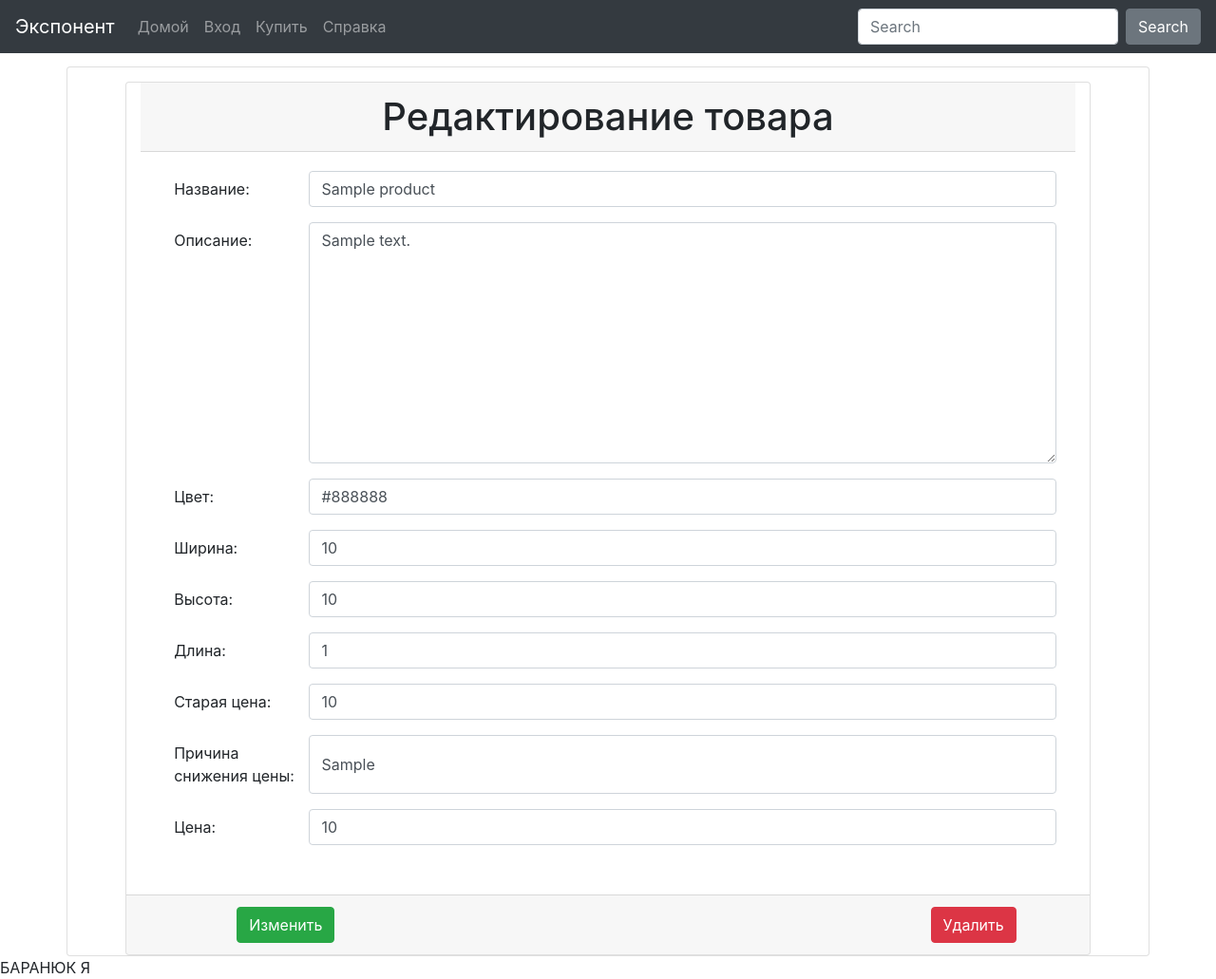
After one commit to AndreyBaranyuk/mp, a Django app: template templates/product/edit_product.html in a window 1280 px wide. The commit adds this page. Shown: the whole page at 95% size. Run offline with Django 3.2, Linux system fonts and the light colour scheme; the template is opened without the code that fills it: most values are stand-ins (such as "Sample title", 1, 10 or a date in 2020); some libraries are stand-ins or nearby versions.

Commit message:
Редактирование и удаление товара

```diff
--- a/marketplace/models.py
+++ b/marketplace/models.py
@@ -31,6 +31,9 @@ class Product(models.Model):
     width = models.IntegerField()
     expose_datetime = models.DateTimeField(auto_now=True)
 
+    def get_absolute_url(self):
+        return "/product/%i" % self.id
+
     def __str__(self):
         return self.name
 
--- a/marketplace/urls.py
+++ b/marketplace/urls.py
@@ -9,5 +9,8 @@ urlpatterns = [
     path('add_product/', views.add_product, name='add_product'),
     path('product_list', views.ProductList.as_view(), name='product_list'),
     path('product_list_sort/', views.product_list_sort, name='product_list_sort'),
-    path('explanation', views.explanation, name='explanation')
+    path('explanation', views.explanation, name='explanation'),
+    url(r'^product/(?P<pk>\d+)/edit', views.edit_product, name='edit_product'),
+    url(r'^product/(?P<pk>\d+)/delete', views.delete_product, name='product_delete'),
+    url(r'^product/(?P<pk>\d+)/', views.ProductD.as_view(), name='product')
 ]
--- a/static/style/style.css
+++ b/static/style/style.css
@@ -7,8 +7,9 @@ h3{
 }
 .container{
     margin-top: 70px;!important;
-    margin-left: 10%;!important;
-    margin-right: 10%;!important;
+}
+.cont{
+    align-content: center;
 }
 .card-header{
     text-align: center;
--- a/templates/base_generic.html
+++ b/templates/base_generic.html
@@ -42,9 +42,14 @@
         </div>
     </nav>
 </header>
+<main>
 <div class = "container card">
     {% block content %}
     {% endblock %}
 </div>
+</main>
 </body>
+<footer>
+     БАРАНЮК Я
+</footer>
 </html>
--- /dev/null
+++ b/templates/product/edit_product.html
@@ -0,0 +1,56 @@
+{% extends "base_generic.html" %}
+{% block content%}
+    <div class = "card d-inline-block product col-sm-11">
+    <form action="{{ product.get_absolute_url }}/edit" method="post" class="form">
+        {% csrf_token %}
+        <h1 class = "card-header">Редактирование товара</h1>
+        <div class = "card-body form-group">
+            <div class="card-group form-group">
+                <p class = "head-list col-form-label col-2">Название: </p>
+                <input name="name" class="form-control col-10" type="text" value="{{ product.name }}">
+            </div>
+            <div class="card-group form-group">
+                <p class = "head-list col-form-label col-2">Описание: </p>
+                <textarea name="description" class="form-control col-10" rows="10">{{ product.description }}</textarea>
+            </div>
+            <div class="card-group form-group">
+                <p class = "head-list col-form-label col-2">Цвет: </p>
+                <input name="color" class="form-control col-10" type="text" value="{{ product.color }}">
+            </div>
+            <div class="card-group form-group">
+                <p class = "head-list col-form-label col-2">Ширина: </p>
+                <input name="width" class="form-control col-10" type="number" value="{{ product.width }}">
+            </div>
+            <div class="card-group form-group">
+                <p class = "head-list col-form-label col-2">Высота: </p>
+                <input name="height" class="form-control col-10" type="number" value="{{ product.height }}">
+            </div>
+            <div class="card-group form-group">
+                <p class = "head-list col-form-label col-2">Длина: </p>
+                <input name="length" class="form-control col-10" type="number" value="{{ product.length }}">
+            </div>
+            <div class="card-group form-group">
+                <p class = "head-list col-form-label col-2">Старая цена: </p>
+                <input name="old_price" class="form-control col-10" type="number" value="{{ product.old_price }}">
+            </div>
+            <div class="card-group form-group">
+                <p class = "head-list col-form-label col-2">Причина снижения цены: </p>
+                <input name="reason_dev" class="form-control col-10" type="text" value="{{ product.reason_dev }}">
+            </div>
+           <div class="card-group form-group">
+                <p class = "head-list col-form-label col-2">Цена: </p>
+                <input name="price" class="form-control col-10" type="number" value={{ product.price }}>
+            </div>
+        </div>
+        <div class="row card-footer">
+            <div class = "col-1 d-inline-block"></div>
+        <div class = "col-9 d-inline-block">
+            <button type="submit" class="btn btn-success">Изменить</button>
+        </div>
+        <div class = "col-1 d-inline-block">
+        <a class="btn btn-danger" href="{{ product.get_absolute_url}}/delete">Удалить</a>
+        </div>
+        </div>
+    </form>
+    </div>
+{% endblock %}
--- a/templates/search/product_list.html
+++ b/templates/search/product_list.html
@@ -41,7 +41,7 @@
         {% endif %}
         {% for product in product_list %}
             <div class = "card d-inline-block product col-sm-12">
-                <h1 class = "card-header" href="{{ product.get_absolute_url }}">{{ product.name }}</h1>
+                <h1 class = "card-header"><a href="{{ product.get_absolute_url }}">{{ product.name }}</a></h1>
                 <div class = "card-body">
                     <div class="card-group">
                     <p class = "head-list">Описание: </p>
```
Also changed, not shown: marketplace/views.py (+32 -0 lines), templates/product/delete_product.html (added, +12 -0 lines), templates/product/product.html (added, +42 -0 lines), templates/product/product_edited.html (added, +10 -0 lines).
